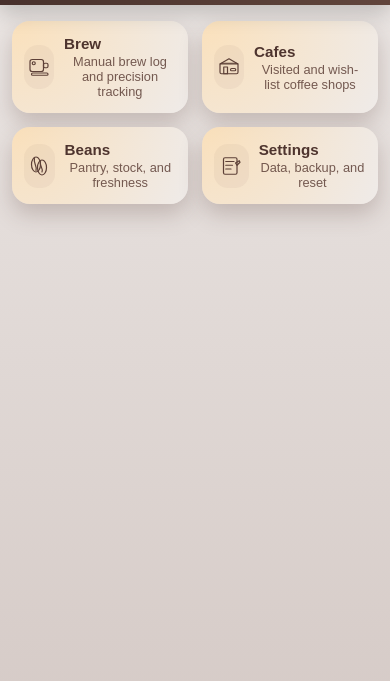
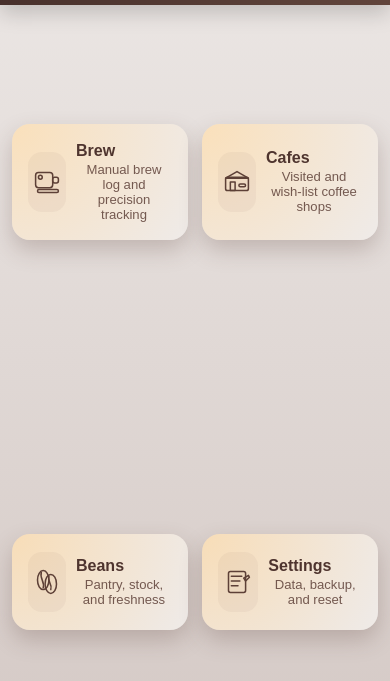
Before and after one commit to surelyshirley631-dot/CLOG, a plain HTML site: page index.html in a window 390 px wide. Shown: the part 73-754 px from the top of the page. Drawn offline with Linux system fonts and the light colour scheme.

Commit message:
Tune home 2x2 layout and icon size

```diff
--- a/style.css
+++ b/style.css
@@ -71,11 +71,19 @@ body {
   overflow-y: auto;
 }
 
+#home {
+  min-height: calc(100vh - 120px);
+  display: flex;
+  align-items: stretch;
+}
+
 .home-grid {
   display: grid;
   grid-template-columns: repeat(2, minmax(0, 1fr));
   gap: 14px;
   margin-bottom: 12px;
+  width: 100%;
+  align-content: space-evenly;
 }
 
 .home-card {
@@ -487,4 +495,36 @@ legend {
   .card {
     padding-inline: 12px;
   }
+
+  #home {
+    min-height: calc(100vh - 120px);
+    align-items: center;
+  }
+
+  .home-grid {
+    height: 60vh;
+    align-content: space-between;
+  }
+
+  .home-card {
+    padding: 18px 16px;
+  }
+
+  .home-icon-wrap {
+    width: 60px;
+    height: 60px;
+  }
+
+  .home-icon {
+    width: 38px;
+    height: 38px;
+  }
+
+  .home-card-title {
+    font-size: 1rem;
+  }
+
+  .home-card-subtitle {
+    font-size: 0.82rem;
+  }
 }
```
